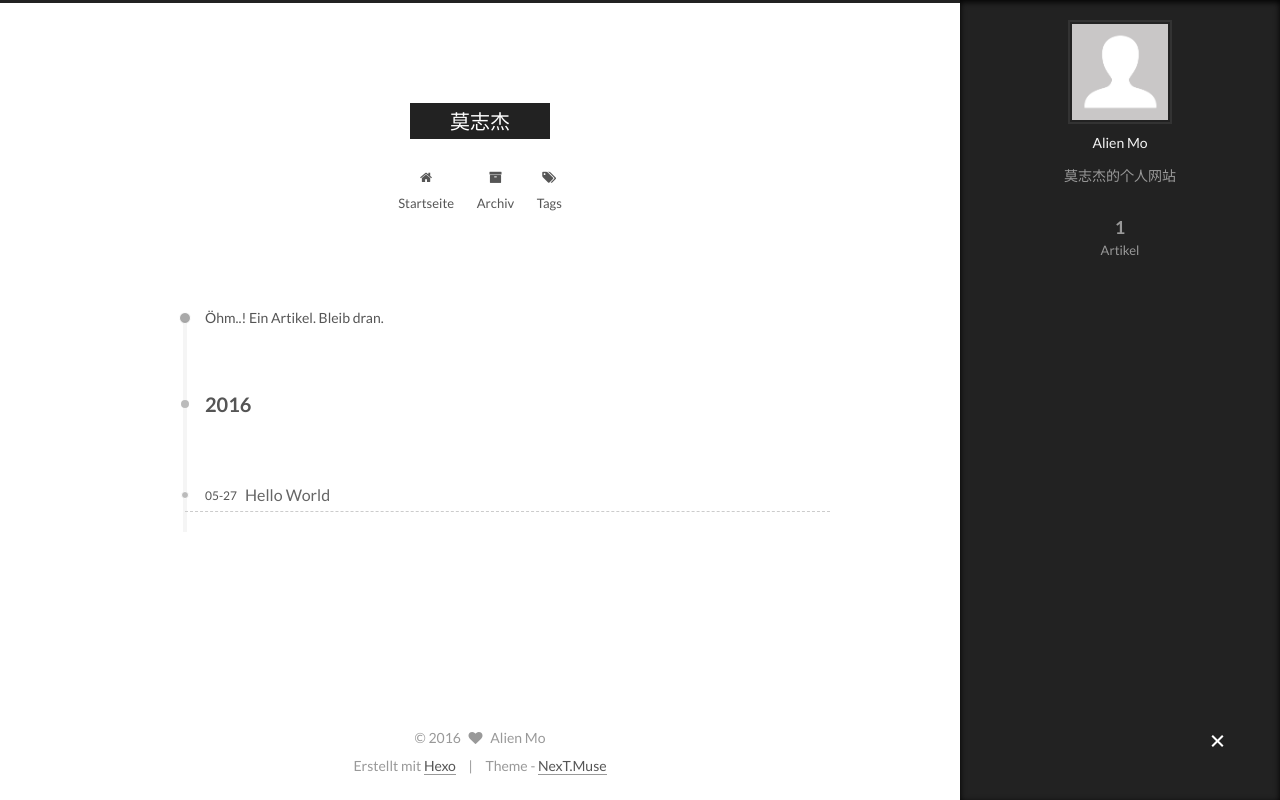
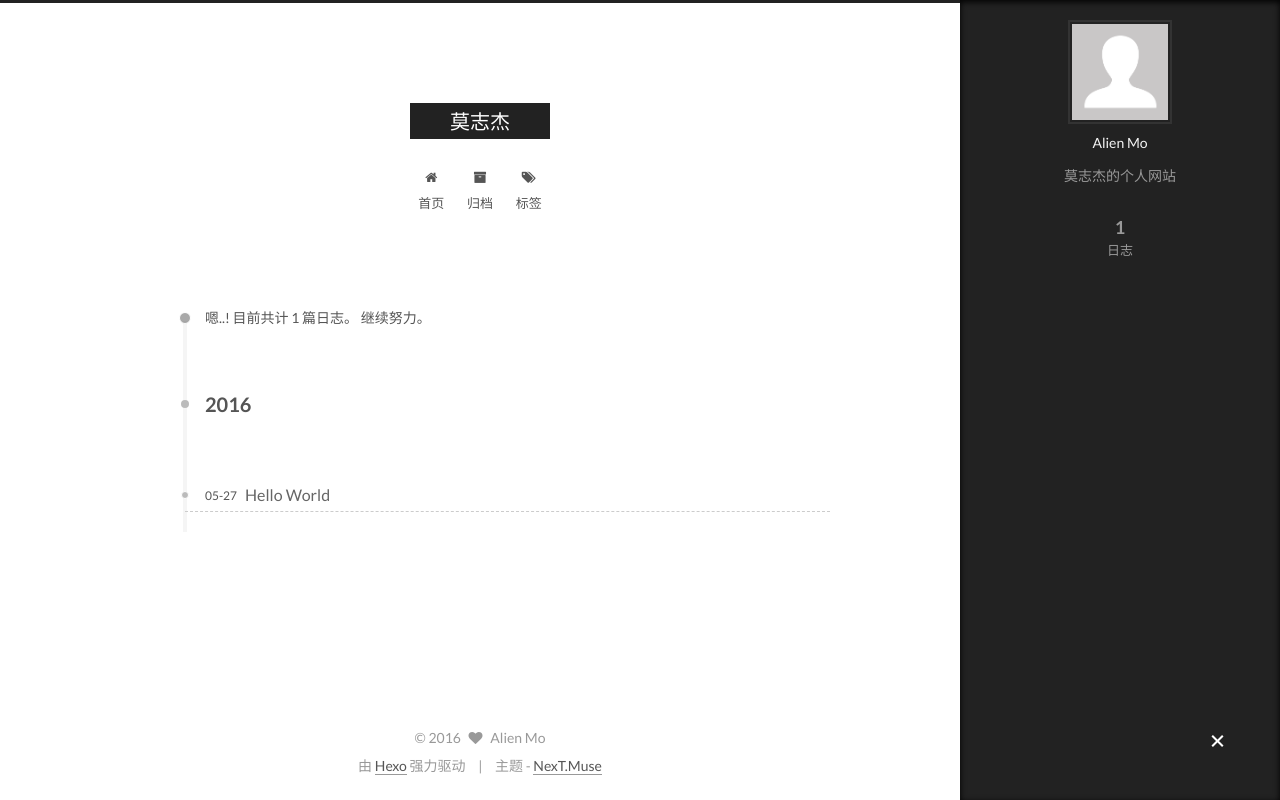
Before and after one commit to tanzhiyong/MiracleTan, a plain HTML site: page archives/2016/05/index.html in a window 1280 px wide. Both pictures are taken after a click on the element 1217 px from the left and 742 px from the top of the page. Drawn offline with Linux system fonts and the light colour scheme.

Commit message:
Site updated: 2016-05-27 16:28:49

```diff
--- a/archives/2016/05/index.html
+++ b/archives/2016/05/index.html
@@ -105,15 +105,15 @@
     motion: true,
     duoshuo: {
       userId: 0,
-      author: 'Author'
+      author: '博主'
     }
   };
 </script>
 
-  <title> Archiv | 莫志杰 </title>
+  <title> 归档 | 莫志杰 </title>
 </head>
 
-<body itemscope itemtype="http://schema.org/WebPage" lang="">
+<body itemscope itemtype="http://schema.org/WebPage" lang="zh-Hans">
 
 
 
@@ -168,7 +168,7 @@
 
               <i class="menu-item-icon fa fa-fw fa-home"></i> <br />
 
-            Startseite
+            首页
           </a>
         </li>
 
@@ -178,7 +178,7 @@
 
               <i class="menu-item-icon fa fa-fw fa-archive"></i> <br />
 
-            Archiv
+            归档
           </a>
         </li>
 
@@ -188,7 +188,7 @@
 
               <i class="menu-item-icon fa fa-fw fa-tags"></i> <br />
 
-            Tags
+            标签
           </a>
         </li>
 
@@ -218,7 +218,7 @@
 
 
 
-      Öhm..! Ein Artikel. Bleib dran.
+      嗯..! 目前共计 1 篇日志。 继续努力。
     </span>
 
 
@@ -308,7 +308,7 @@
           <div class="site-state-item site-state-posts">
             <a href="/archives">
               <span class="site-state-item-count">1</span>
-              <span class="site-state-item-name">Artikel</span>
+              <span class="site-state-item-name">日志</span>
             </a>
           </div>
 
@@ -355,11 +355,11 @@
 </div>
 
 <div class="powered-by">
-  Erstellt mit  <a class="theme-link" href="http://hexo.io">Hexo</a>
+  由 <a class="theme-link" href="http://hexo.io">Hexo</a> 强力驱动
 </div>
 
 <div class="theme-info">
-  Theme -
+  主题 -
   <a class="theme-link" href="https://github.com/iissnan/hexo-theme-next">
     NexT.Muse
   </a>
--- a/css/main.css
+++ b/css/main.css
@@ -1548,7 +1548,7 @@ pre .javascript .function {
   width: 4px;
   height: 4px;
   border-radius: 50%;
-  background: #faffff;
+  background: #3ed6e9;
 }
 .links-of-blogroll {
   font-size: 13px;
```
Also changed, not shown: 2016/05/27/hello-world/index.html (+11 -11 lines), archives/2016/index.html (+10 -10 lines), archives/index.html (+10 -10 lines), index.html (+9 -9 lines).
